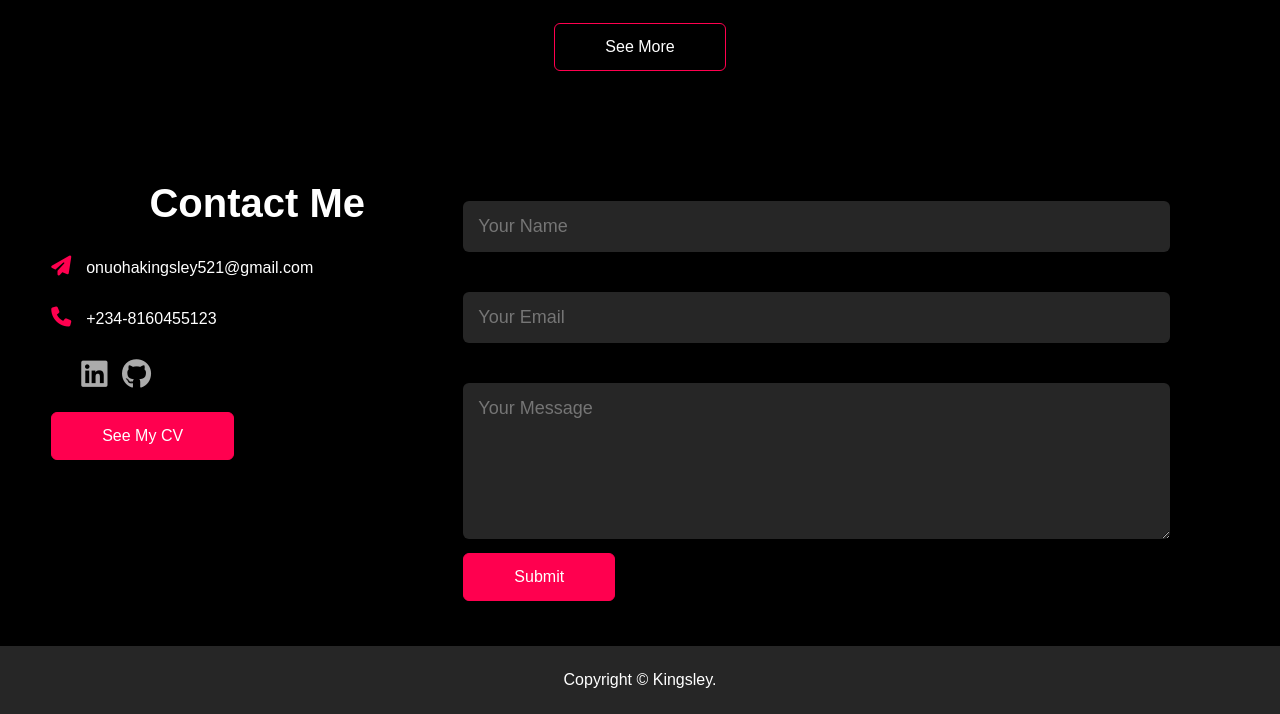
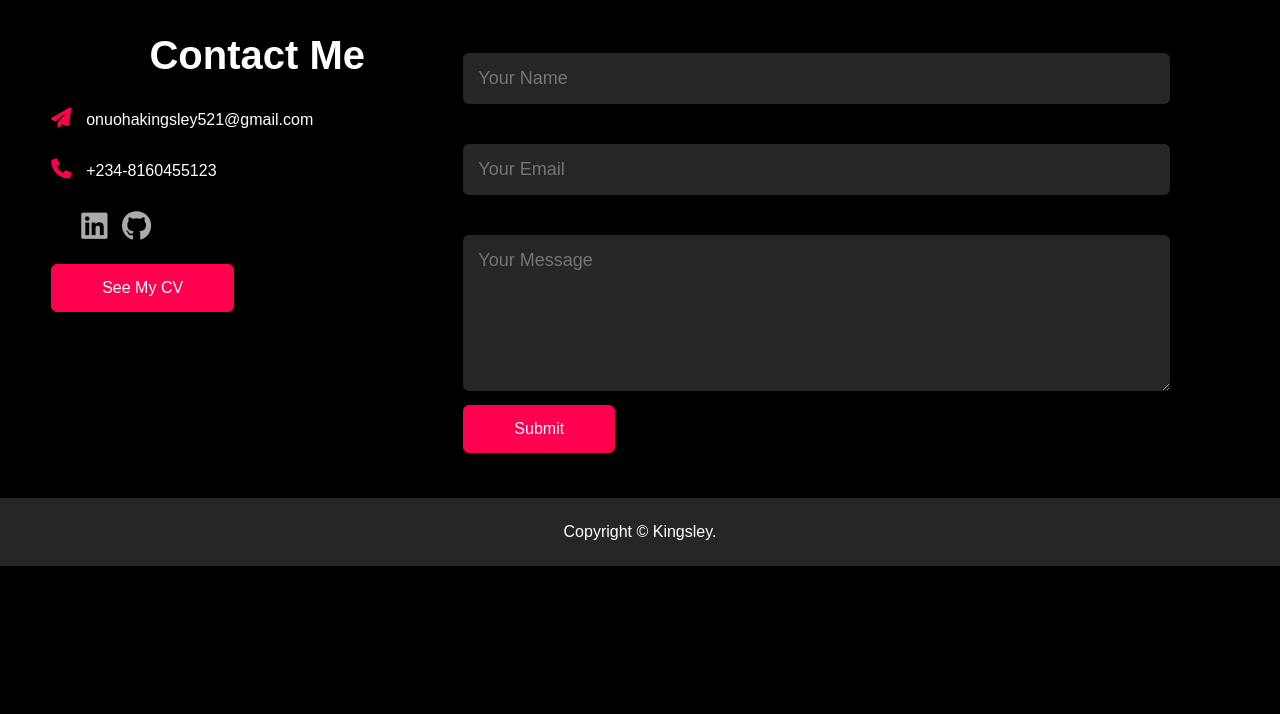
Before and after one commit to Kingsley-Onuoha/portfolio, a plain HTML site: page index.html in a window 1280 px wide. Shown: the part 1926-2640 px from the top of the page. After the commit the page ends 2492 px from the top, so only its background shows below. Drawn offline with Linux system fonts and the light colour scheme.

Commit message:
removed see more button

```diff
--- a/index.html
+++ b/index.html
@@ -130,7 +130,6 @@
                     </div>
                 </div>
             </div>
-            <a class="btn" href="">See More</a>
         </div>
     </div>
 
```
